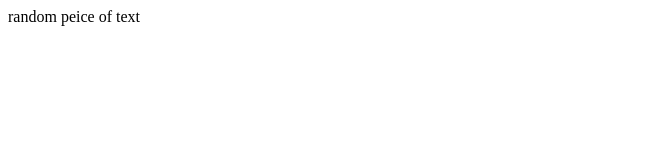
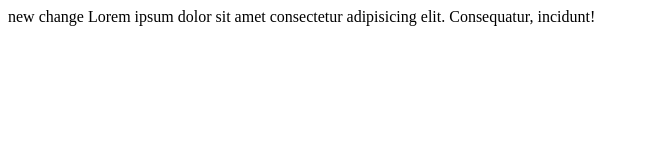
Before and after one commit to greymarble/tutorial, a plain HTML site: page index.html in a window 1280 px wide. Shown: the whole page, without its empty margins (0-649 px from the left). Drawn offline with Linux system fonts and the light colour scheme.

Commit message:
updated text

```diff
--- a/index.html
+++ b/index.html
@@ -6,6 +6,9 @@
     <title>Document</title>
 </head>
 <body>
-    random peice of text
+    new change
+
+    Lorem ipsum dolor sit amet consectetur
+    adipisicing elit. Consequatur, incidunt!
 </body>
 </html>
```
